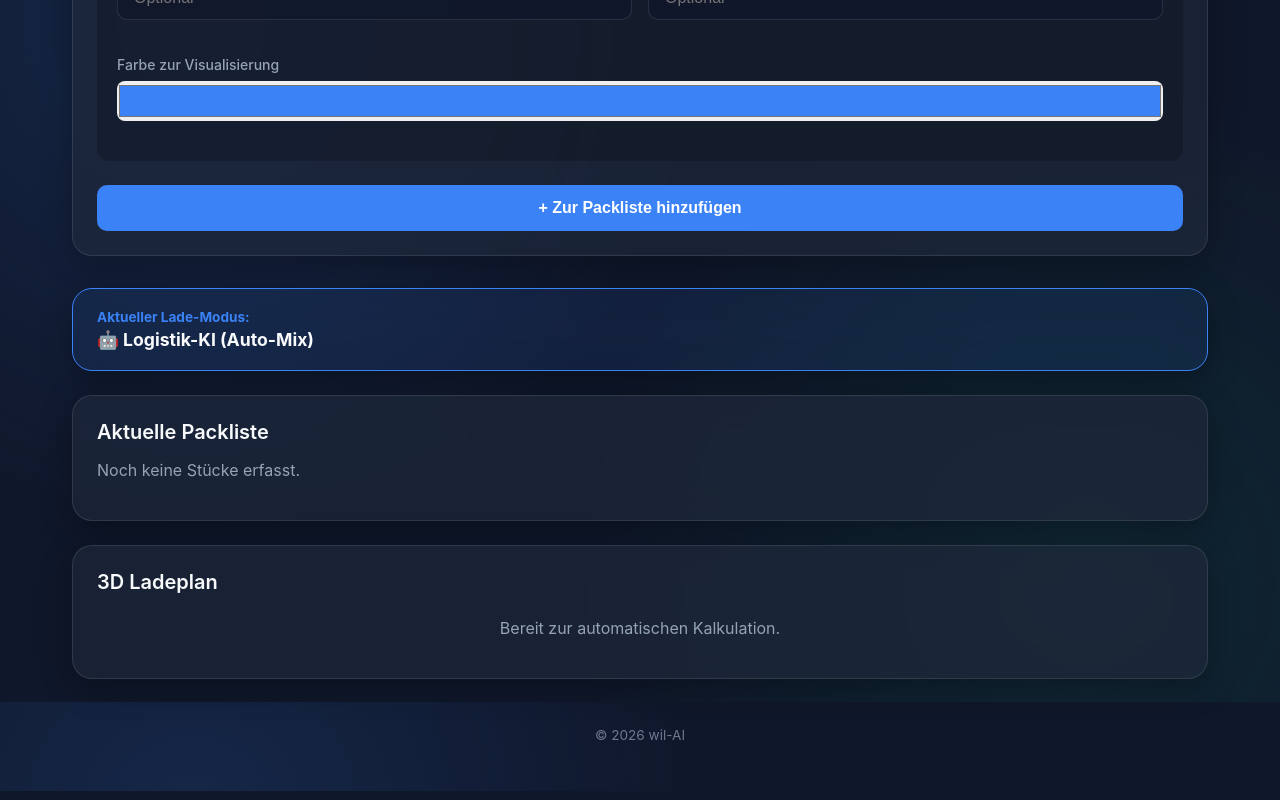
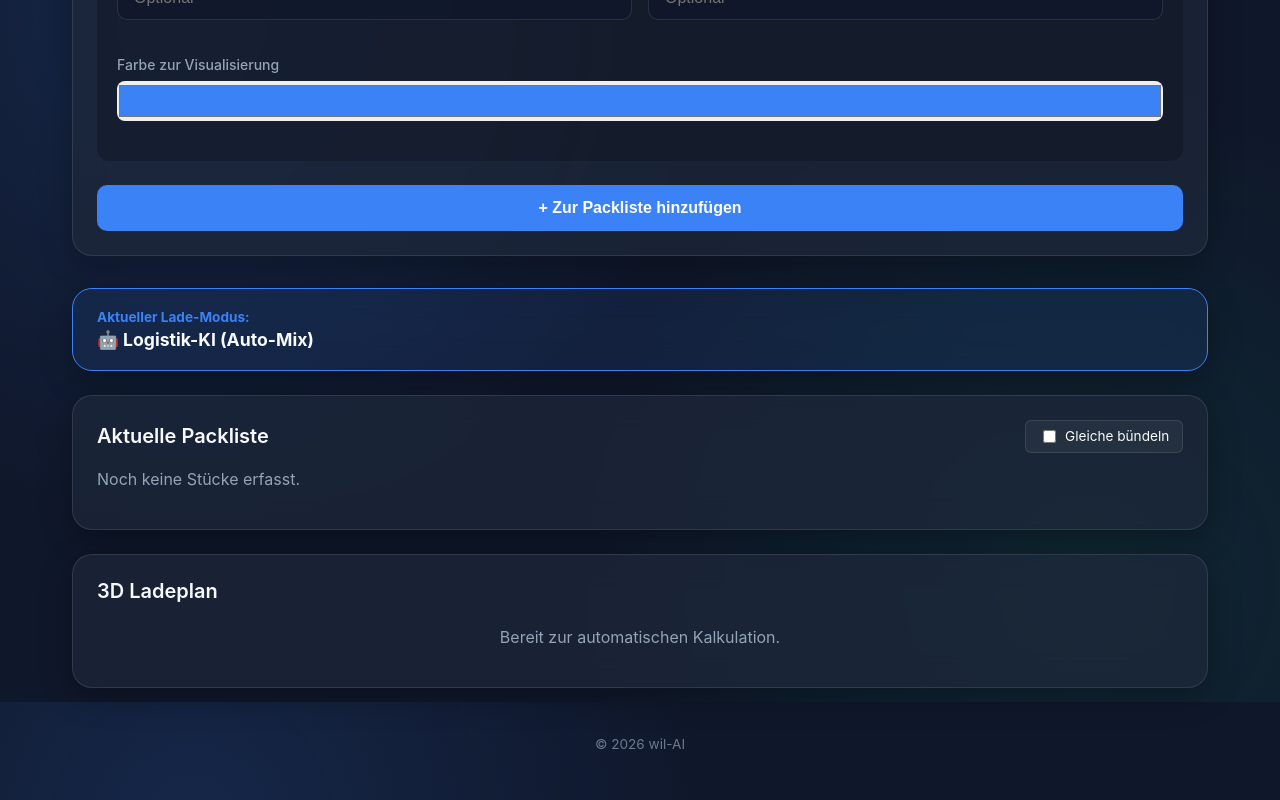
Before and after one commit to WIL-AI/container-rechner, a React (Vite) app: page / in a window 1280 px wide. Shown: the part 1698-2498 px from the top of the page. Built offline with nearby package versions, Linux system fonts and the light colour scheme.

Commit message:
feat: add 'group similar' function to consolidate items with same description in containers

```diff
--- a/src/App.tsx
+++ b/src/App.tsx
@@ -53,6 +53,7 @@ export default function App() {
   const [customFleet, setCustomFleet] = useState<CustomFleetItem[]>([]);
   const [packlist, setPacklist] = useState<PacklistItem[]>([]);
   const [deleteConfirmId, setDeleteConfirmId] = useState<string | null>(null);
+  const [groupByDescription, setGroupByDescription] = useState<boolean>(false);
 
   // Auto-sync colors based on label
   useEffect(() => {
@@ -390,8 +391,8 @@ export default function App() {
 
   const result = useMemo(() => {
     if (packlist.length === 0) return null;
-    return calculateHeterogeneousPacking(packlist, containerSelection, customFleet);
-  }, [packlist, containerSelection, customFleet]);
+    return calculateHeterogeneousPacking(packlist, containerSelection, customFleet, groupByDescription);
+  }, [packlist, containerSelection, customFleet, groupByDescription]);
 
   const addFleetItem = () => {
      setCustomFleet(prev => [...prev, { containerId: CONTAINERS[0].id, count: 1 }]);
@@ -676,7 +677,11 @@ export default function App() {
           <div className="glass-panel animate-in" style={{ animationDelay: '0.2s', padding: '1.5rem' }}>
             <div style={{ display: 'flex', justifyContent: 'space-between', alignItems: 'center' }}>
                <h2 style={{ fontSize: '1.25rem', margin: 0 }}>{t.packlistTitle}</h2>
-               <div style={{ display: 'flex', gap: '0.5rem' }}>
+               <div style={{ display: 'flex', gap: '1rem', alignItems: 'center' }}>
+                 <label style={{ display: 'flex', alignItems: 'center', gap: '6px', fontSize: '0.85rem', cursor: 'pointer', background: 'rgba(255,255,255,0.05)', padding: '0.4rem 0.8rem', borderRadius: '6px', border: '1px solid var(--border)' }} title={lang === 'de' ? 'Aktiviert: Packstücke mit exakt gleicher Bezeichnung landen bevorzugt gebündelt im selben Container' : 'Enabled: Items with identical descriptions are strictly grouped into the same container'}>
+                    <input type="checkbox" checked={groupByDescription} onChange={e => setGroupByDescription(e.target.checked)} />
+                    {lang === 'de' ? 'Gleiche bündeln' : 'Group similar'}
+                 </label>
                  {packlist.length > 0 && (
                    <button type="button" onClick={handlePrintPacklist} className="btn" style={{ background: 'rgba(59,130,246,0.1)', color: 'var(--accent)', border: '1px solid var(--accent)', padding: '0.4rem 0.8rem', cursor: 'pointer', fontSize: '0.85rem', display: 'inline-block', margin: 0, width: 'auto' }}>
                      {t.btnPrintPacklist}
--- a/src/lib/packer.ts
+++ b/src/lib/packer.ts
@@ -52,7 +52,7 @@ export interface PackingPlan {
 
 
 
-function findBestContainerForItems(items: PacklistItem[], containerSelection: string): ContainerType {
+function findBestContainerForItems(items: PacklistItem[], containerSelection: string, groupByDescription: boolean): ContainerType {
   const needsCraning = items.some(i => i.needsCraning);
   const needsHC = items.some(i => i.height > 2390 || (!i.rotatable && i.width > 2390 && i.length > 2390));
 
@@ -86,7 +86,7 @@ function findBestContainerForItems(items: PacklistItem[], containerSelection: st
   let bestScore = -1;
 
   for (const c of candidates) {
-    const { packedItems, usedVolume } = packIntoContainer3D(items, c);
+    const { packedItems, usedVolume } = packIntoContainer3D(items, c, groupByDescription);
 
     // Calculate a score:
     // Base score is the number of packed items (favoring greedy filling).
@@ -121,7 +121,7 @@ function findBestContainerForItems(items: PacklistItem[], containerSelection: st
   return bestContainer;
 }
 
-function packIntoContainer3D(items: PacklistItem[], container: ContainerType) {
+function packIntoContainer3D(items: PacklistItem[], container: ContainerType, groupByDescription: boolean = false) {
    let usedVolume = 0;
    let usedWeight = 0;
    const packedItems: PackedItemInfo[] = [];
@@ -148,6 +148,14 @@ function packIntoContainer3D(items: PacklistItem[], container: ContainerType) {
 
        if (pA !== pB) {
           return pA - pB;
+       }
+
+       if (groupByDescription) {
+           const descA = a.contentDesc || a.packaging;
+           const descB = b.contentDesc || b.packaging;
+           if (descA !== descB) {
+               return descA.localeCompare(descB);
+           }
        }
 
        const areaA = a.length * a.width;
@@ -293,7 +301,8 @@ export interface CustomFleetItem {
 export function calculateHeterogeneousPacking(
   packlist: PacklistItem[],
   containerSelection: string,
-  customFleet: CustomFleetItem[] = []
+  customFleet: CustomFleetItem[] = [],
+  groupByDescription: boolean = false
 ): PackingPlan {
   const plan: PackingPlan = { packedContainers: [], unpackedItems: [] };
 
@@ -319,10 +328,10 @@ export function calculateHeterogeneousPacking(
          if (fleetSequence.length === 0) break; // Fleet is exhausted
          container = fleetSequence.shift()!;
      } else {
-         container = findBestContainerForItems(currentItems, containerSelection);
+         container = findBestContainerForItems(currentItems, containerSelection, groupByDescription);
      }
 
-     const { packedItems, remainingItems, usedVolume, usedWeight } = packIntoContainer3D(currentItems, container);
+     const { packedItems, remainingItems, usedVolume, usedWeight } = packIntoContainer3D(currentItems, container, groupByDescription);
 
      if (packedItems.length === 0) {
         if (containerSelection === 'fleet') {
```
